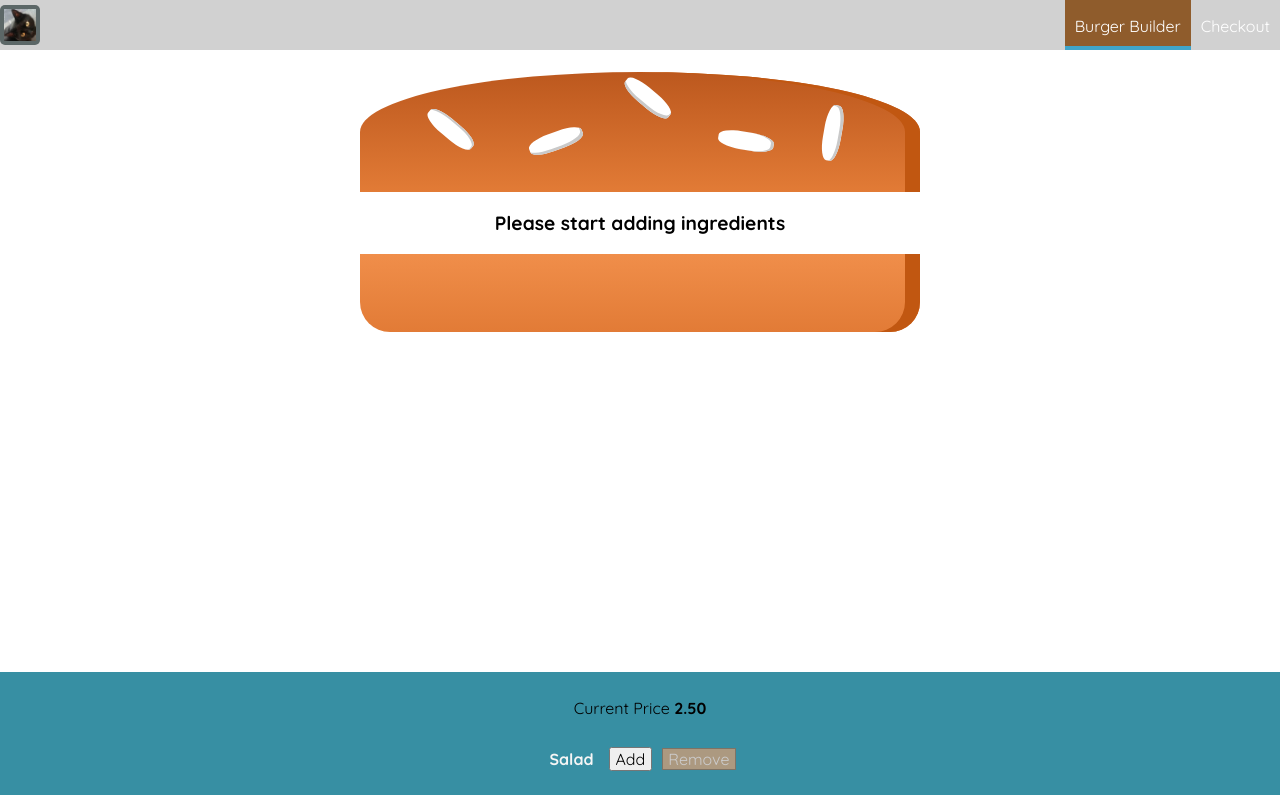
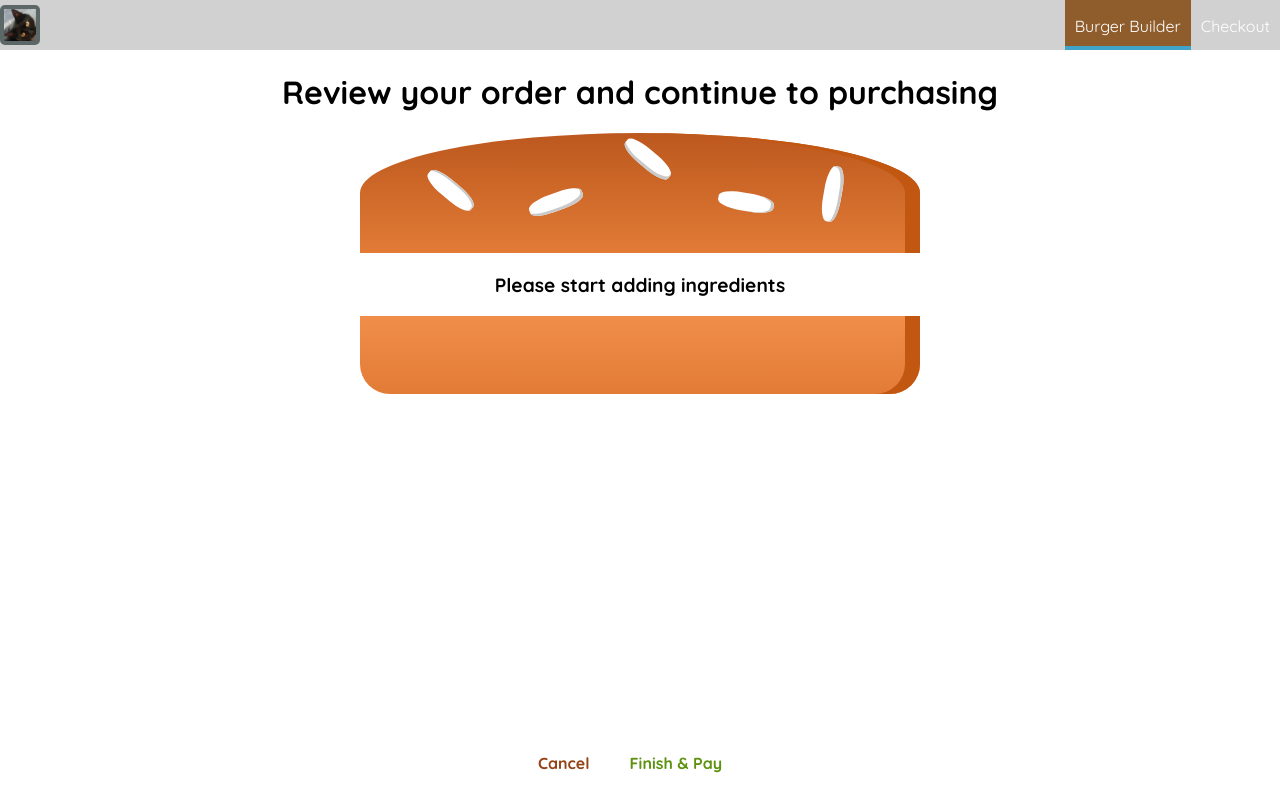
Before and after one commit to Ben-Ga/Burger-Builder, a React (Create React App) app: page /checkout in a window 1280 px wide. Shown: the top 795 px of the page. Built offline with nearby package versions, Linux system fonts and the light colour scheme.

Commit message:
Order Summary Updates Order summary links to a checkout page checkout page now correctly generates the created burger checkout page is linked to firebase db added a form for customer info

```diff
--- a/package.json
+++ b/package.json
@@ -10,6 +10,7 @@
     "prop-types": "^15.7.2",
     "react": "^16.13.1",
     "react-dom": "^16.13.1",
+    "react-router-dom": "^5.2.0",
     "react-scripts": "3.4.1"
   },
   "scripts": {
--- a/src/App.js
+++ b/src/App.js
@@ -1,12 +1,18 @@
-import React from 'react';
+import React from "react";
 
-import Layout from './hoc/Layout/Layout'
-import BurgerBuilder from './containers/burgerbuilder/BurgerBuilder'
+import Layout from "./hoc/Layout/Layout";
+import BurgerBuilder from "./containers/burgerbuilder/BurgerBuilder";
+import Checkout from "./containers/checkout/Checkout";
+
+import { Route, Switch } from "react-router-dom";
 function App() {
   return (
     <div className="App">
       <Layout>
-        <BurgerBuilder/>
+        <Switch>
+          <Route path="/checkout" component={Checkout} />
+          <Route path="" exact component={BurgerBuilder} />
+        </Switch>
       </Layout>
     </div>
   );
--- a/src/components/Burger/Burger.js
+++ b/src/components/Burger/Burger.js
@@ -1,4 +1,5 @@
 import React from "react";
+import {withRouter} from 'react-router-dom'
 
 import BurgerIngredient from "../Burger/BurgerIngredient/BurgerIngredient";
 
@@ -22,4 +23,4 @@ const Burger = (props) => {
   );
 };
 
-export default Burger;
+export default withRouter(Burger);
--- /dev/null
+++ b/src/components/CheckoutSummary/CheckoutSummary.js
@@ -0,0 +1,28 @@
+import React from 'react'
+
+import classes from "../../styles/components/checkoutsummary.module.scss"
+import Burger from '../Burger/Burger'
+import Button from '../UI/Button'
+
+const CheckoutSummary = (props) => {
+    return (
+        <div className={classes.CheckoutSummary}>
+            <h1>Review your order and continue to purchasing</h1>
+            <div className="burgerPreview" style={{width: '100%'}}>
+                <Burger
+                    ingredients={props.ingredients}
+                />
+                <Button
+                    btnType="Danger"
+                    clicked={props.cancelCheckout}
+                >Cancel</Button>
+                <Button
+                    btnType="Success"
+                    clicked={props.continueCheckout}
+                >Finish & Pay</Button>
+            </div>
+        </div>
+    )
+}
+
+export default CheckoutSummary
--- a/src/containers/burgerbuilder/BurgerBuilder.js
+++ b/src/containers/burgerbuilder/BurgerBuilder.js
@@ -4,9 +4,9 @@ import Burger from "../../components/Burger/Burger";
 import BuildControls from "../../components/Burger/BuildControls/BuildControls";
 import Modal from "../../components/UI/Modal";
 import OrderSummary from "../../components/Burger/OrderSummary";
-import axios from '../../axios-orders'
+import axios from "../../axios-orders";
 import Spinner from "../../components/UI/Spinner";
-import withErrorHandler from '../../hoc/WithErrorHandler'
+import withErrorHandler from "../../hoc/WithErrorHandler";
 
 const BASE_PRICE = 2.5;
 
@@ -18,21 +18,29 @@ const INGREDIENT_PRICES = {
 };
 
 class BurgerBuilder extends Component {
-
   constructor(props) {
     super(props);
     this.state = {
-      ingredients: {
-        salad: 0,
-        bacon: 0,
-        meat: 0,
-        cheese: 0,
-      },
+      ingredients: null,
       totalPrice: BASE_PRICE,
       purchasable: false,
       purchasing: false,
       loading: false,
+      igrError: false,
     };
+  }
+
+  componentDidMount() {
+    axios
+      .get("/ingredients.json")
+      .then((response) => {
+        this.setState({
+          ingredients: response.data,
+        });
+      })
+      .catch((error) => {
+        this.setState({ igrError: true });
+      });
   }
 
   checkPurchaseable = (ingredients) => {
@@ -96,46 +104,38 @@ class BurgerBuilder extends Component {
     });
   };
 
-  cancelPurchaseHandler =() => {
+  cancelPurchaseHandler = () => {
     this.setState({
       purchasing: false,
-    })
-  }
+    });
+  };
 
   continuePurchaseHandler = () => {
-    this.setState({
-      loading: true
-    })
-    const order = {
-      ingredients: this.state.ingredients,
-      price: this.state.totalPrice,
-      customer: {
-        name: 'Ben Gallagher',
-        address : {
-          street: 'Some street',
-          postcode: 'NE5 5DZ',
-          country: 'England'
-        },
-        email: 'bgallagher2800@gmail.com'
-      },
-      deliveryOption: 'ASAP'
+    const queryParams = [];
+    for (let i in this.state.ingredients) {
+      queryParams.push(
+        encodeURIComponent(i) +
+          "=" +
+          encodeURIComponent(this.state.ingredients[i])
+      );
     }
-    axios.post('/orders.json', order)
-    .then(response => {
-      this.setState({
-        loading: false,
-        purchasing: false
+    queryParams.push('price=' + this.state.totalPrice)
+    const queryString = queryParams.join("&");
+    this.props.history.push({
+      pathname: "/checkout",
+      search: "?" + queryString,
+    });
 
-      })
-    })
-    .catch(error => {
-      this.setState({
-        loading: false,
-        purchasing: false
-      })
-    })
+  };
+  render() {
+    if (this.state.igrError) {
+      return (
+        <p style={{ textAlign: "center", fontSize: "xx-large", color: "Red" }}>
+          Ingredients were unable to be loaded
+        </p>
+      );
     }
-  render() {
+    if (this.state.ingredients) {
       const disableInfo = {
         ...this.state.ingredients,
       };
@@ -143,23 +143,25 @@ class BurgerBuilder extends Component {
         disableInfo[key] = disableInfo[key] <= 0; //set a true/false for each ingredient
       }
 
-
-
       let orderSummary = (
-      <OrderSummary ingredients={this.state.ingredients}
+        <OrderSummary
+          ingredients={this.state.ingredients}
           purchaseCancelled={this.cancelPurchaseHandler}
           purchaseContinued={this.continuePurchaseHandler}
           sum={this.state.totalPrice}
         />
-    )
+      );
 
-    if(this.state.loading){
-      orderSummary = <Spinner/>
+      if (this.state.loading) {
+        orderSummary = <Spinner />;
       }
 
       return (
         <Auxiliary>
-        <Modal show={this.state.purchasing} modalClose={this.cancelPurchaseHandler}>
+          <Modal
+            show={this.state.purchasing}
+            modalClose={this.cancelPurchaseHandler}
+          >
             {orderSummary}
           </Modal>
           <div>
@@ -177,6 +179,9 @@ class BurgerBuilder extends Component {
           </div>
         </Auxiliary>
       );
+    } else {
+      return <Spinner />;
+    }
   }
 }
 
--- /dev/null
+++ b/src/containers/checkout/Checkout.js
@@ -0,0 +1,62 @@
+import React, { Component } from "react";
+import { Route } from "react-router-dom";
+import ContactData from "../../containers/contact-data/ContactData";
+import CheckoutSummary from "../checkout/../../components/CheckoutSummary/CheckoutSummary";
+
+export class Checkout extends Component {
+  state = {
+    ingredients:
+      null
+    ,
+    totalPrice: 0,
+  };
+
+  checkoutCancelHandler = () => {
+    this.props.history.goBack();
+  };
+
+  checkoutContinueHandler = () => {
+    this.props.history.replace("/checkout/contact-data");
+  };
+
+  componentWillMount() {
+    console.log(this.props.location.search);
+    const query = new URLSearchParams(this.props.location.search);
+    const ingredients = {};
+    let price;
+    for (let param of query.entries()) {
+      if (param[0] === "price") {
+        price = param[1];
+      } else {
+        ingredients[param[0]] = +param[1];
+      }
+    }
+    this.setState({
+      ingredients: ingredients,
+      totalPrice: price,
+    });
+  }
+  render() {
+    return (
+      <div>
+        <CheckoutSummary
+          ingredients={this.state.ingredients}
+          cancelCheckout={this.checkoutCancelHandler}
+          continueCheckout={this.checkoutContinueHandler}
+        />
+        <Route
+          path={this.props.match.url + "/contact-data"}
+          render={(props) => (
+            <ContactData
+              ingredients={this.state.ingredients}
+              totalPrice={this.state.totalPrice}
+              {...props}
+            />
+          )}
+        />
+      </div>
+    );
+  }
+}
+
+export default Checkout;
--- /dev/null
+++ b/src/containers/contact-data/ContactData.js
@@ -0,0 +1,77 @@
+import React, { Component } from "react";
+import Button from "../../components/UI/Button";
+import axios from "../../axios-orders";
+import Spinner from "../../components/UI/Spinner";
+
+import classes from "../../styles/containers/contact-data.module.scss";
+export class ContactData extends Component {
+  state = {
+    name: "",
+    email: "",
+    address: {
+      street: "",
+      postcode: "",
+    },
+    loading: false,
+  };
+
+  orderHandler = (event) => {
+    event.preventDefault();
+
+    this.setState({
+      loading: true,
+    });
+    const order = {
+      ingredients: this.props.ingredients,
+      price: this.props.totalPrice,
+      customer: {
+        name: "Ben Gallagher",
+        address: {
+          street: "Some street",
+          postcode: "NE5 5DZ",
+          country: "England",
+        },
+        email: "bgallagher2800@gmail.com",
+      },
+      deliveryOption: "ASAP",
+    };
+    axios
+      .post("/orders.json", order)
+      .then((response) => {
+        this.setState({
+          loading: false,
+        });
+        this.props.history.push("/")
+      })
+      .catch((error) => {
+        this.setState({
+          loading: false,
+        });
+      });
+  };
+  render() {
+    let form = (
+      <form className={classes.input}>
+        <input type="text" name="name" placeholder="Your name" />
+        <input type="email" name="email" placeholder="Your email" />
+        <input type="text" name="street" placeholder="Your street" />
+        <input type="text" name="postcode" placeholder="Your postcode" />
+        <Button btnType="Success" clicked={this.orderHandler}>
+          ORDER
+        </Button>
+      </form>
+    );
+
+    if (this.state.loading) {
+      form = <Spinner />;
+    }
+    return (
+      <div className={classes.contactdata}>
+        <h4>Please enter your contact data</h4>
+        {form}
+      </div>
+    );
+  }
+}
+
+export default ContactData;
--- a/src/hoc/WithErrorHandler.js
+++ b/src/hoc/WithErrorHandler.js
@@ -7,15 +7,24 @@ const WithErrorHandler = (WrappedComponent, axios) => {
   const WithErrorHandler= props => {
     const [error, setError] = useState(null);
 
+    const requestInterceptor = axios.interceptors.request.use((req) => {
+      setError(null); //clear any errors, if a request is successful
+      return req;
+    });
+    const responseInterceptor = axios.interceptors.response.use(res => res, (error) => {
+      setError(error);
+    });
+
+
     useEffect(() => {
-      axios.interceptors.request.use((req) => {
-        setError(null); //clear any errors, if a request is successful
-        return req;
-      });
-      axios.interceptors.response.use(res => res, (error) => {
-        setError(error);
-      });
-    });
+      return () => {
+        axios.interceptors.request.eject(requestInterceptor);
+        axios.interceptors.response.eject(responseInterceptor);
+      }
+    },
+    [requestInterceptor, responseInterceptor]
+    );
+
     return (
       <Auxiliary>
         <Modal show={error} modalClose={() => setError(null)}>
--- a/src/index.js
+++ b/src/index.js
@@ -3,12 +3,19 @@ import ReactDOM from 'react-dom';
 import './index.css';
 import App from './App';
 import * as serviceWorker from './serviceWorker';
+import {BrowserRouter} from 'react-router-dom'
 
 
+
+const app = (
+  <BrowserRouter>
+  <App/>
+  </BrowserRouter>
+)
+
 ReactDOM.render(
-  <React.StrictMode>
-    <App />
-  </React.StrictMode>,
+   app
+  ,
   document.getElementById('root')
 );
 
--- /dev/null
+++ b/src/styles/components/checkoutsummary.module.scss
@@ -0,0 +1,13 @@
+
+.burgerPreview{
+    width: 100%;
+    height: 300px;
+    margin: auto;
+}
+
+.CheckoutSummary {
+    text-align: center;
+    width: 80%;
+    margin: auto;
+
+}
--- /dev/null
+++ b/src/styles/containers/contact-data.module.scss
@@ -0,0 +1,30 @@
+
+
+.contactdata {
+    margin: 20px auto;
+    width: 80%;
+    text-align: center;
+    box-shadow: 0px 2px 3px lightgray;
+    padding: 30px;
+    padding-bottom: 10px;
+    border: 1px solid #eee;
+    box-sizing: border-box;
+}
+
+.input input{
+    display: block;
+    margin: 2px;
+    border: solid 1px rgba(238, 238, 238, 0.801);
+    height: 20px;
+}
+
+.input input:focus{
+    background-color: lightcyan;
+    outline: lightgreen 2px solid;
+}
+
+@media (min-width: 600px){
+    .contactdata {
+        width: 500px;
+    }
+}
```
Also changed, not shown: src/components/Burger/OrderSummary.js (+5 -5 lines), 1 other file (tests, documents, lock files or other folders). Lines whose indentation alone changed are shown as unchanged.
